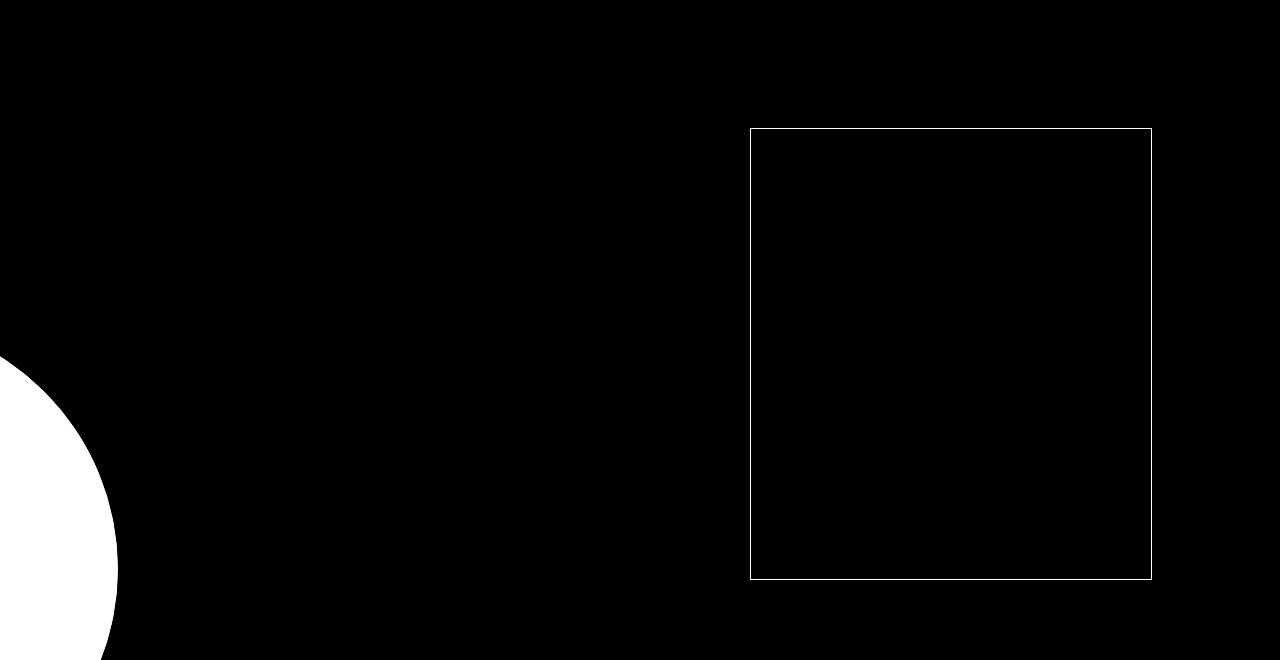
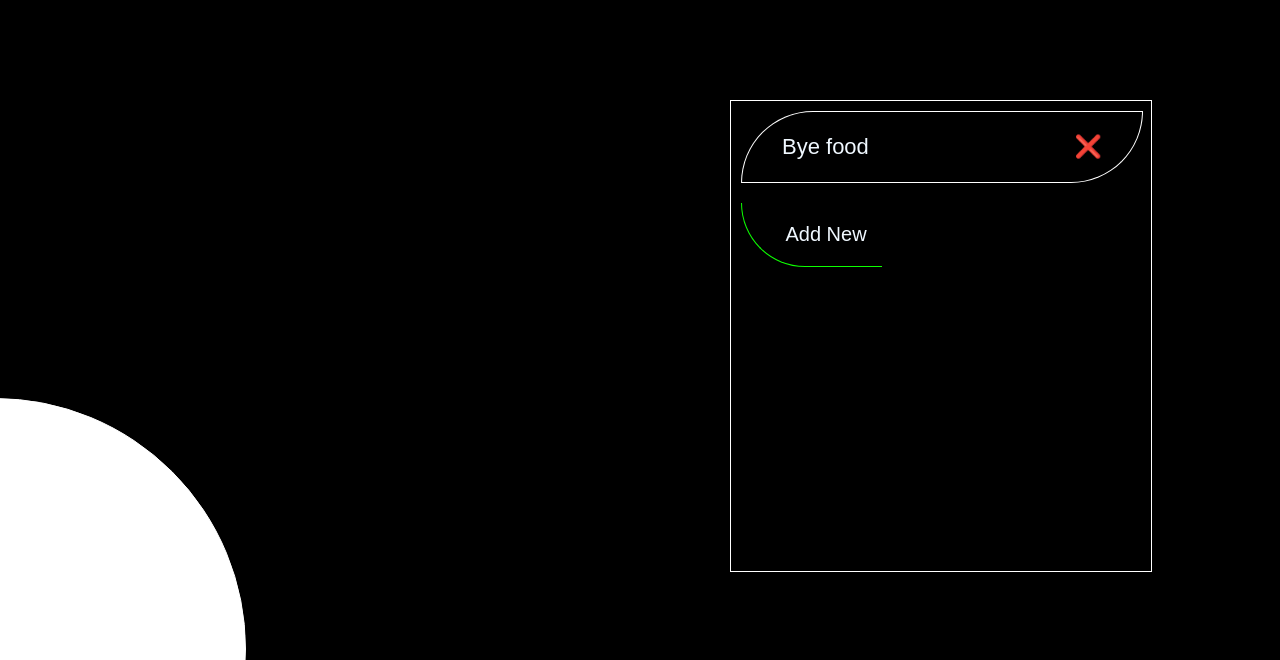
Before and after one commit to DodaRoot/ToDoApp, a plain HTML site: page index.html in a window 1280 px wide. Shown: the part 140-800 px from the top of the page. Drawn offline with Linux system fonts and the light colour scheme.

Commit message:
Added more styling and event button

```diff
--- a/index.html
+++ b/index.html
@@ -13,7 +13,13 @@
       <h2>Edit</h2>
       <h2>List</h2>
     </div>
-    <div class="list"></div>
+    <div class="list">
+      <div class="listContent">
+        <p>Bye food</p>
+        <p onclick="deleteItem()">❌</p>
+      </div>
+      <div class="listButton" onclick="newItem()"><p>Add New</p></div>
+    </div>
     <div class="edit"></div>
   </body>
 </html>
--- a/main.js
+++ b/main.js
@@ -1 +1,9 @@
 let highlight = document.querySelector('.highlight')
+
+function newItem() {
+    highlight.style.right = '59%';
+}
+
+function deleteItem() {
+    highlight.style.right = '-19%';
+}
--- a/style.css
+++ b/style.css
@@ -27,16 +27,19 @@ body {
 }
 .list {
     border: 1px solid white;
-    padding: 100px;
+    padding: 10px;
     position: absolute;
     right: 10%;
-    bottom: 10%;
+    top: 30%;
     display: flex;
-    justify-content: center;
-    align-items: center;
-    width: 200px;
-    height: 250px;
-    flex: 10;
+    flex-direction: column;
+    gap: 20px;
+    justify-content: start;
+    align-items: start;
+    width: 400px;
+    height: 450px;
+    color: aliceblue;
+    font-size: 20px;
 }
 .edit{
     border: 1px solid white;
@@ -45,9 +48,43 @@ body {
     padding: 250px;
     position: absolute;
     left: -30%;
-    bottom: -20%;
+    bottom: -30%;
     display: flex;
     justify-self: center;
     justify-content: center;
     align-items: center;
 }
+.listContent {
+    cursor: pointer;
+    border: 1px solid white;
+    border-radius: 200px 0px 200px 0px;
+    display: flex;
+    align-items: center;
+    justify-content: space-between;
+    width: 100%;
+    font-size: 22px;
+}
+.listContent p {
+    margin-left: 10%;
+    margin-right: 10%;
+}
+.listButton {
+    cursor: pointer;
+    border: 1px solid rgb(13, 255, 0);
+    border-top: 0px;
+    border-right: 0px;
+    border-radius: 0% 0px 0% 200px;
+    display: flex;
+    align-items: center;
+    justify-content: center;
+    width: 35%;
+}
+.listButton p {
+    margin-left: 20%;
+}
+@media only screen and (min-width: 1000px) {
+    .edit{
+        left: -20%;
+        bottom: -30%;
+    }
+}
```
